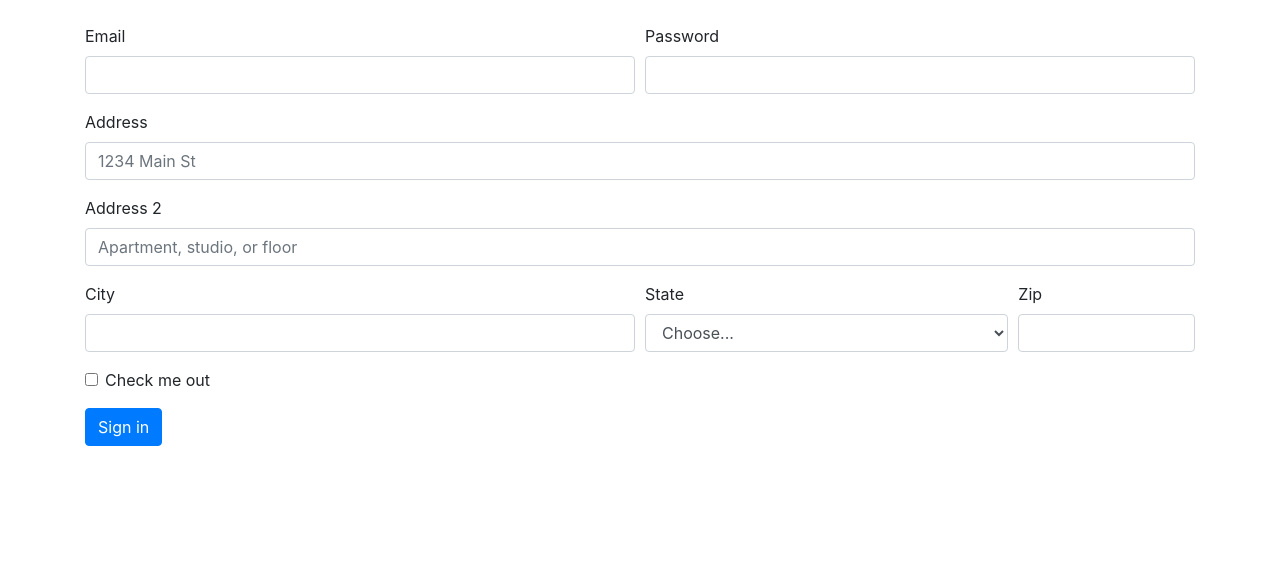
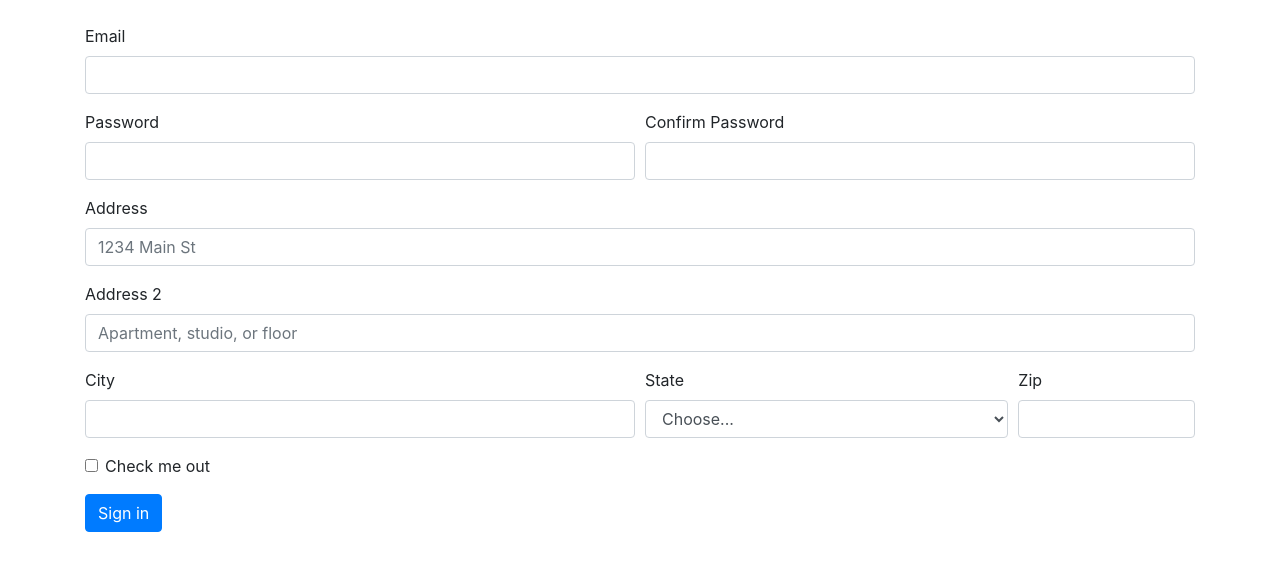
Before and after one commit to graceFor/LikeLion_Django, a Django app: page /account/signup/ in a window 1280 px wide. Shown: the part 56-627 px from the top of the page. Run offline with Django 3.2, Linux system fonts and the light colour scheme; some libraries are stand-ins or nearby versions.

Commit message:
[sign_up]

```diff
--- a/Blog_project/account/templates/signup.html
+++ b/Blog_project/account/templates/signup.html
@@ -3,15 +3,21 @@
 {% block contents %}
 <br>
  <div class="container">
-<form>
+
+<form method = 'POST' action="{% url 'signup' %}">
+{% csrf_token %}
+ <div class="form-group">
+    <label for="inputEmail">Email</label>
+    <input name= 'username' type="text" class="form-control" id="inputEmail">
+  </div>
   <div class="form-row">
     <div class="form-group col-md-6">
-      <label for="inputEmail4">Email</label>
-      <input type="email" class="form-control" id="inputEmail4">
+      <label for="inputPassword1">Password</label>
+      <input name="password1" type="password" class="form-control" id="inputPassword1">
     </div>
     <div class="form-group col-md-6">
-      <label for="inputPassword4">Password</label>
-      <input type="password" class="form-control" id="inputPassword4">
+      <label for="inputPassword2">Confirm Password</label>
+      <input name="password2" type="password" class="form-control" id="inputPassword2">
     </div>
   </div>
   <div class="form-group">
--- a/Blog_project/account/views.py
+++ b/Blog_project/account/views.py
@@ -1,9 +1,16 @@
 from django.shortcuts import render
-
+from django.contrib.auth.models import User
+from django.contrib import auth
 # Create your views here.
 
 
 def signup(request):
+    if request.method == 'POST':
+        if request.POST['password1'] == request.POST['password2']:
+            user = User.objects.create_user(
+                request.POST['username'], password=request.POST['password1'])
+            auth.login(request, user)
+            return redirect('blog')
     return render(request, 'signup.html')
 
 
```
